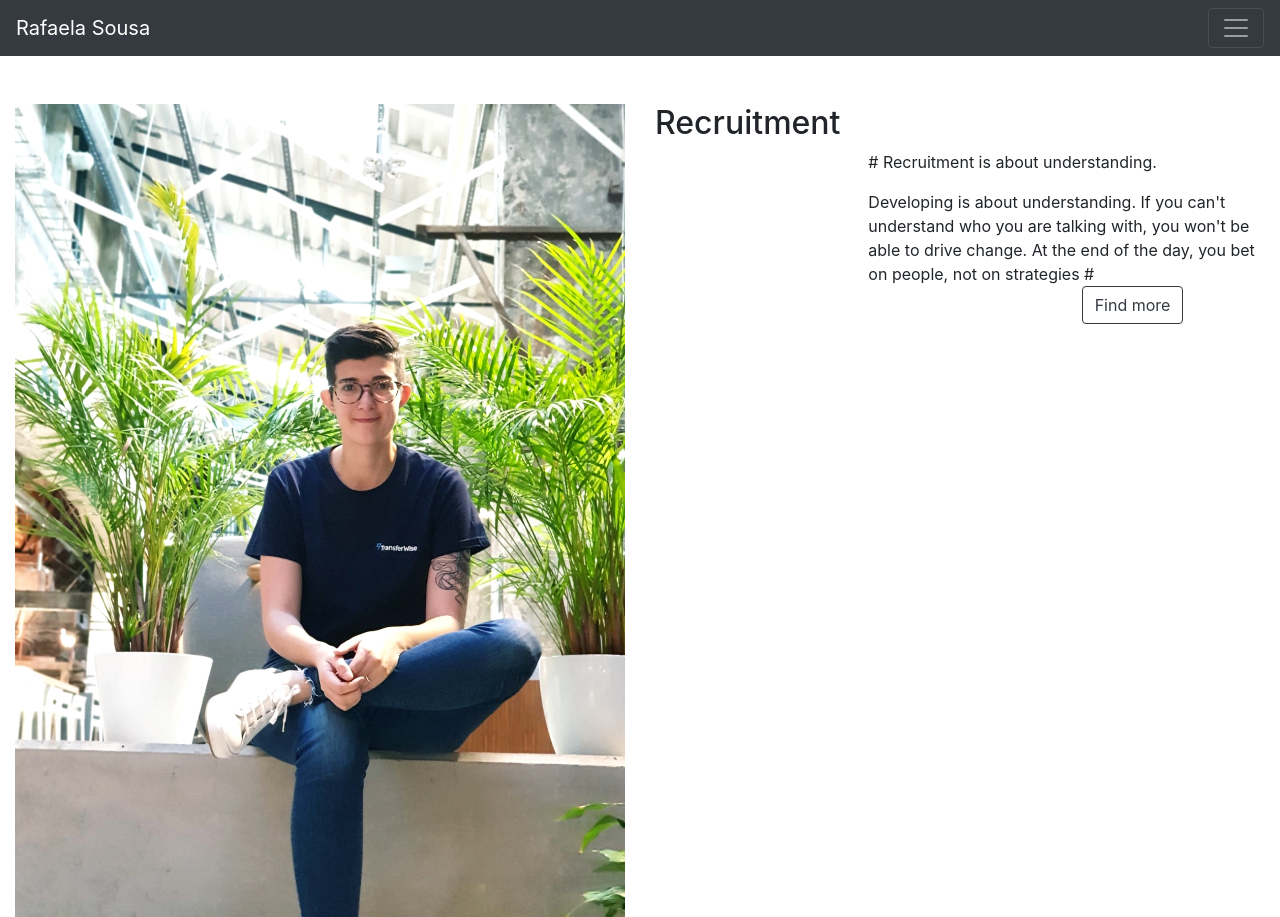
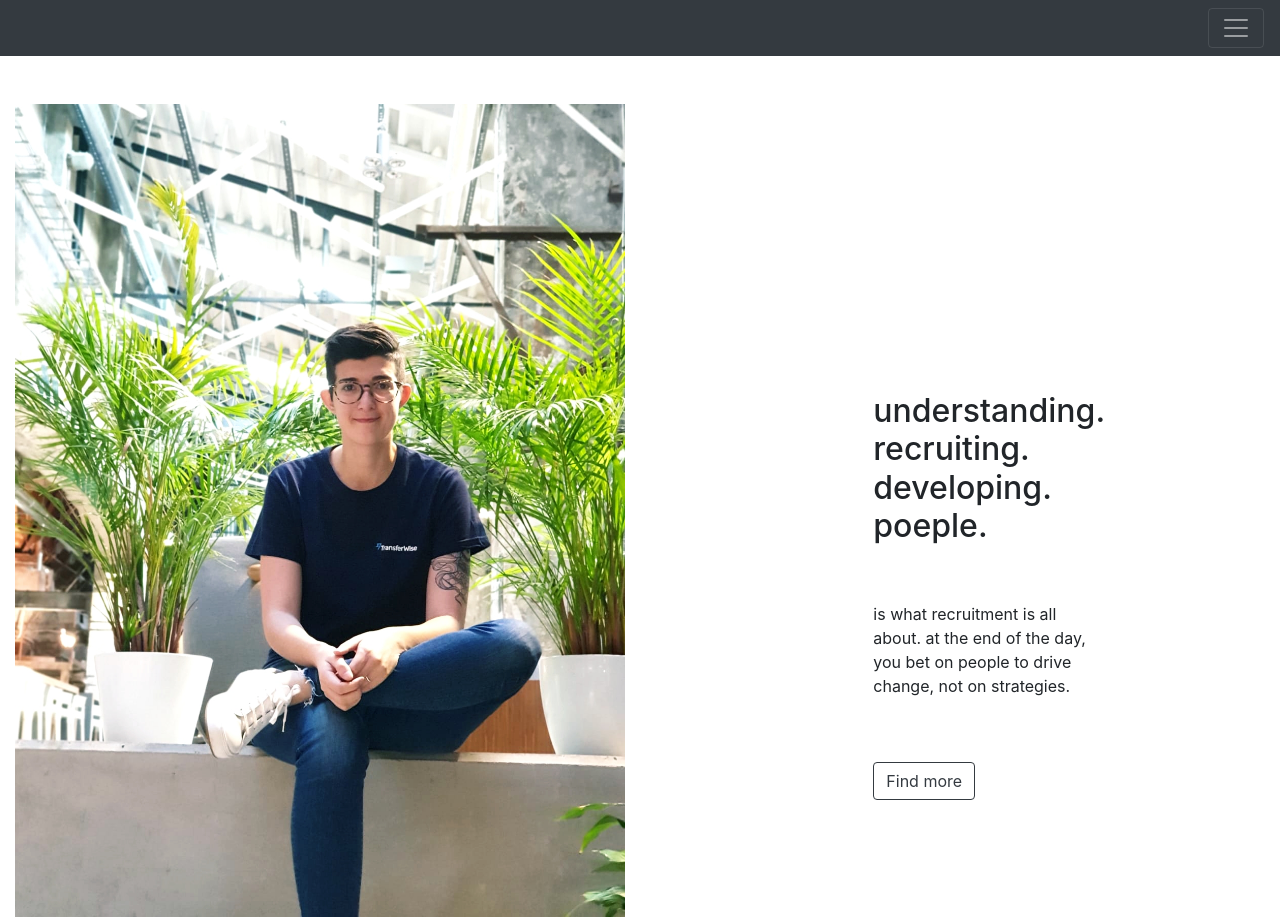
Before and after one commit to rafaelasousa-tech/a-recruiters-world, a plain HTML site: page index.html in a window 1280 px wide. Drawn offline with nearby package versions, Linux system fonts and the light colour scheme.

Commit message:
code refactoring and text style change

```diff
--- a/index.html
+++ b/index.html
@@ -15,7 +15,7 @@
 <body>
 
 <nav class="navbar navbar-dark bg-dark">
-    <a class="navbar-brand" href="#">Rafaela Sousa</a>
+    <a class="navbar-brand" href="#"></a>
     <button class="navbar-toggler" type="button" data-toggle="collapse" data-target="#navbarNav"
             aria-controls="navbarNav" aria-expanded="false" aria-label="Toggle navigation">
         <span class="navbar-toggler-icon"></span>
@@ -43,22 +43,71 @@
     <div class="row">
         <div class="col-md-6"><img src="images/profile-pic.jpg" class="img-fluid" alt="Responsive image"></div>
         <div class="col-md-6">
-            <h2> Recruitment </h2>
-            <div class="row">
-                <div class="col-md-4"></div>
-                <div class="col-md-8"><p># Recruitment is about understanding. </p>
-                    Developing is about understanding. If you can't understand who you are talking with, you won't be able to drive change.
-                    At the end of the day, you bet on people, not on strategies #
+
+            <div class="container-fluid mt-5">
+                <div class="row">
+                    <div class="col-md-12"> </div>
                 </div>
             </div>
-            <div class="row">
-                <div class="col-md-8"> </div>
-                <div class="col-md-4"><a class="btn btn-outline-dark" href="about.html">Find more</a></div>
+
+            <div class="container-fluid mt-5">
+                <div class="row">
+                    <div class="col-md-12"> </div>
+                </div>
+            </div>
+
+            <div class="container-fluid mt-5">
+                <div class="row">
+                    <div class="col-md-12"> </div>
+                </div>
+            </div>
+
+            <div class="container-fluid mt-5">
+                <div class="row">
+                    <div class="col-md-12"> </div>
+                </div>
+            </div>
+
+            <div class="container-fluid mt-5">
+                <div class="row">
+                    <div class="col-md-12"> </div>
+                </div>
+            </div>
+
+            <div class="container-fluid mt-5">
+                <div class="row">
+                    <div class="col-md-4"></div>
+                    <div class="col-md-4"><h2> understanding. recruiting. developing. poeple.</h2></div>
+                    <div class="col-md-4"></div>
+                </div>
+            </div>
+
+            <div class="container-fluid mt-5">
+                <div class="row">
+                    <div class="col-md-4"></div>
+                    <div class="col-md-5"><p>is what recruitment is all about.  at the end of the day, you bet on people to drive change, not on strategies.
+                    </div>
+                    <div class="col-md-3"></div>
+                </div>
+            </div>
+
+            <div class="container-fluid mt-5">
+                <div class="row">
+                   <div class="col-md-4"> </div>
+                   <div class="col-md-4"><a class="btn btn-outline-dark" href="about.html">Find more</a></div>
+                    <div class="col-md-4"></div>
+                 </div>
             </div>
 
         </div>
+
+
     </div>
 </div>
+
+
+
+
 
 
 
```
